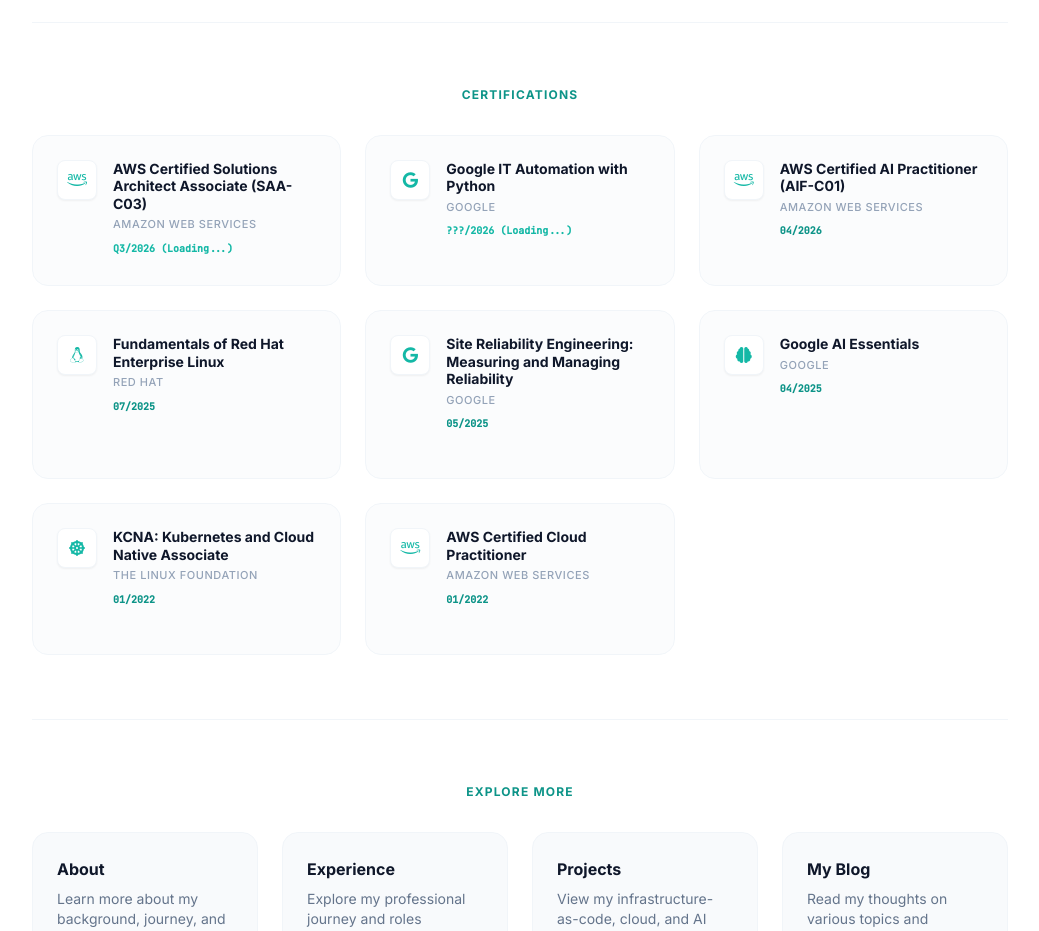
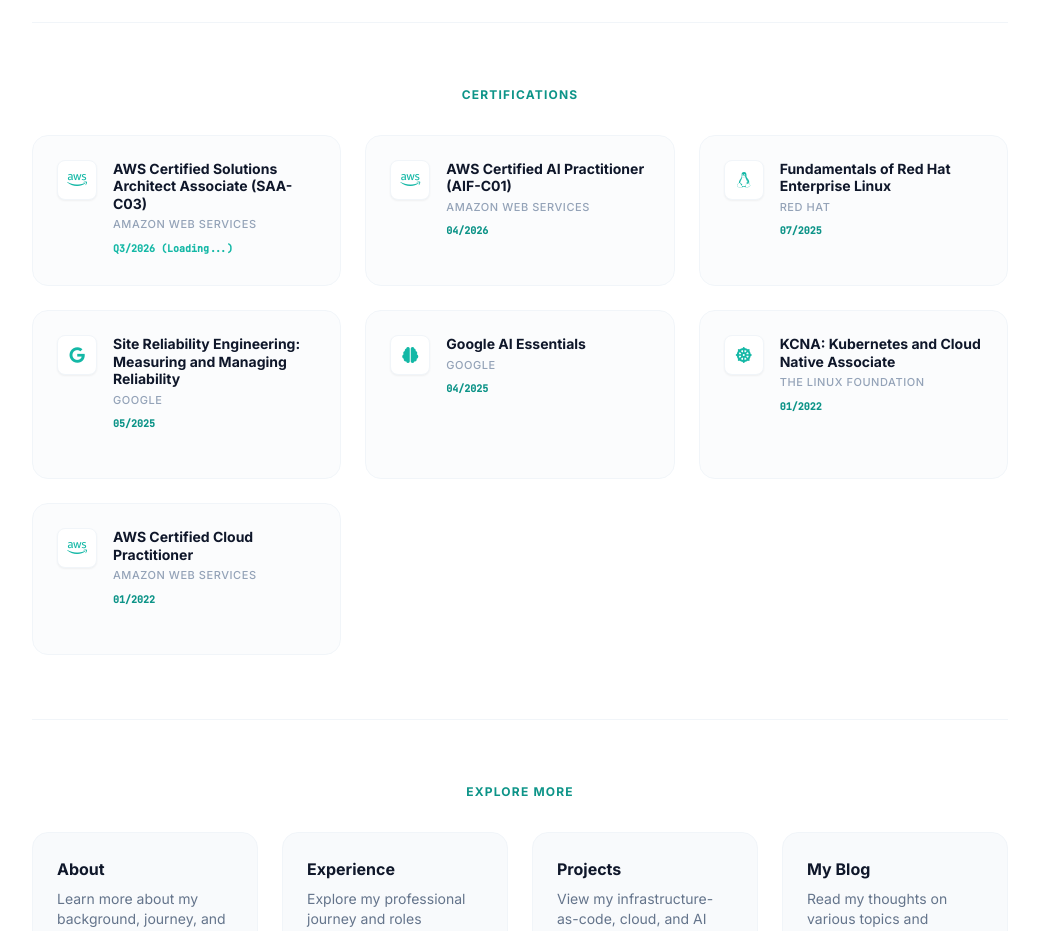
Before and after one commit to SterlingMcKinley/SterlingMcKinley_websiteportfolio, a React (Vite) app: page / in a window 1280 px wide. Shown: the part 1200-2131 px from the top of the page, without its empty margins (120-1159 px from the left). Built offline with nearby package versions, Linux system fonts and the light colour scheme; a web font is replaced by a local one.

Commit message:
Update Home.tsx and remove duplicate sre.pdf

```diff
--- a/pages/Home.tsx
+++ b/pages/Home.tsx
@@ -50,12 +50,6 @@
       date: "Q3/2026 (Loading...)",
       issuer: "Amazon Web Services",
       icon: "fa-brands fa-aws"
-    },
-    {
-      name: "Google IT Automation with Python",
-      date: "???/2026 (Loading...)",
-      issuer: "Google",
-      icon: "fa-brands fa-google"
     },
     {
       name: "AWS Certified AI Practitioner (AIF-C01)",
@@ -171,8 +165,8 @@
               GitHub
             </a>
             <a
-              href="sterlingmckinley_sre.pdf"
-              download="sterlingmckinley_sre.pdf"
+              href="sterlingmckinley_CV.pdf"
+              download="sterlingmckinley_CV.pdf"
               className="flex items-center border border-teal-200 text-teal-600 px-5 py-2.5 rounded-xl text-sm font-bold hover:bg-teal-50 hover:border-teal-400 transition-all shadow-sm whitespace-nowrap transition-all active:scale-95"
             >
               <i className="fa-solid fa-download mr-2"></i>
```
Also changed, not shown: 1 other file (tests, documents, lock files or other folders).
